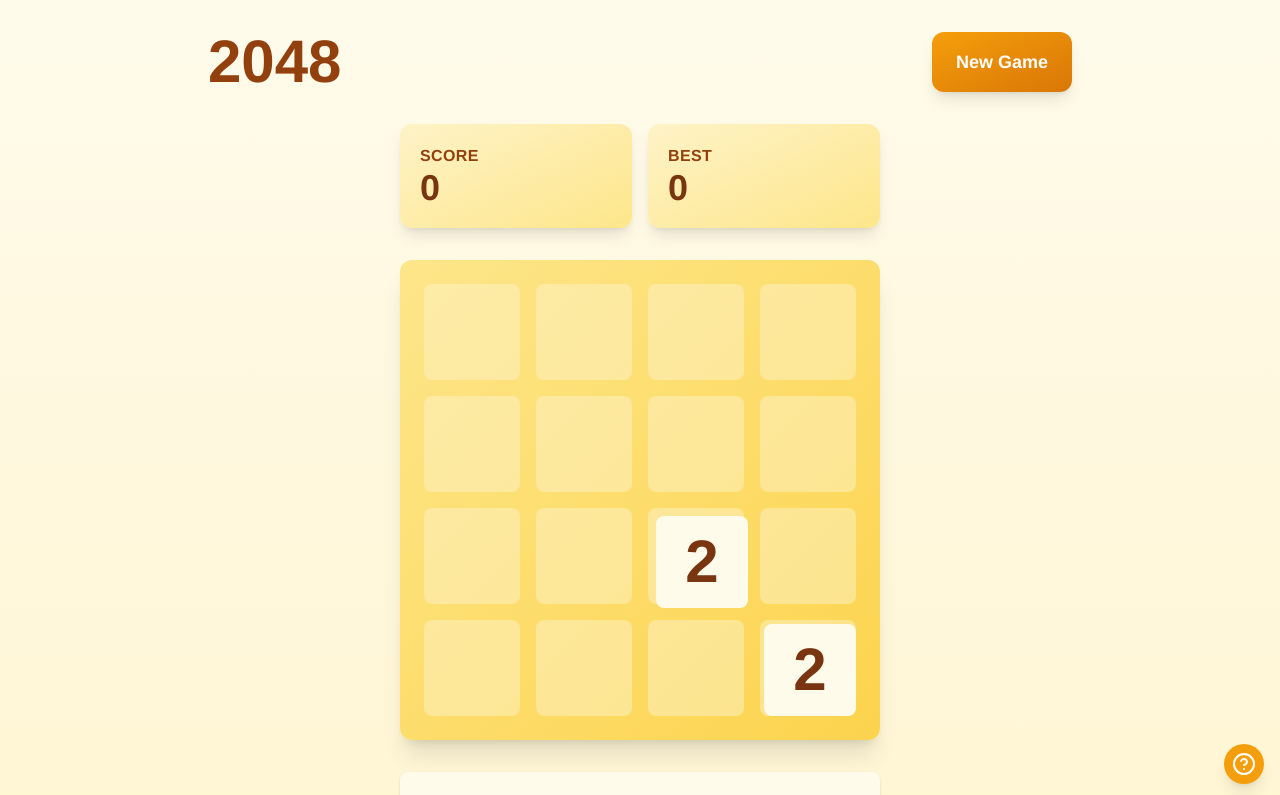
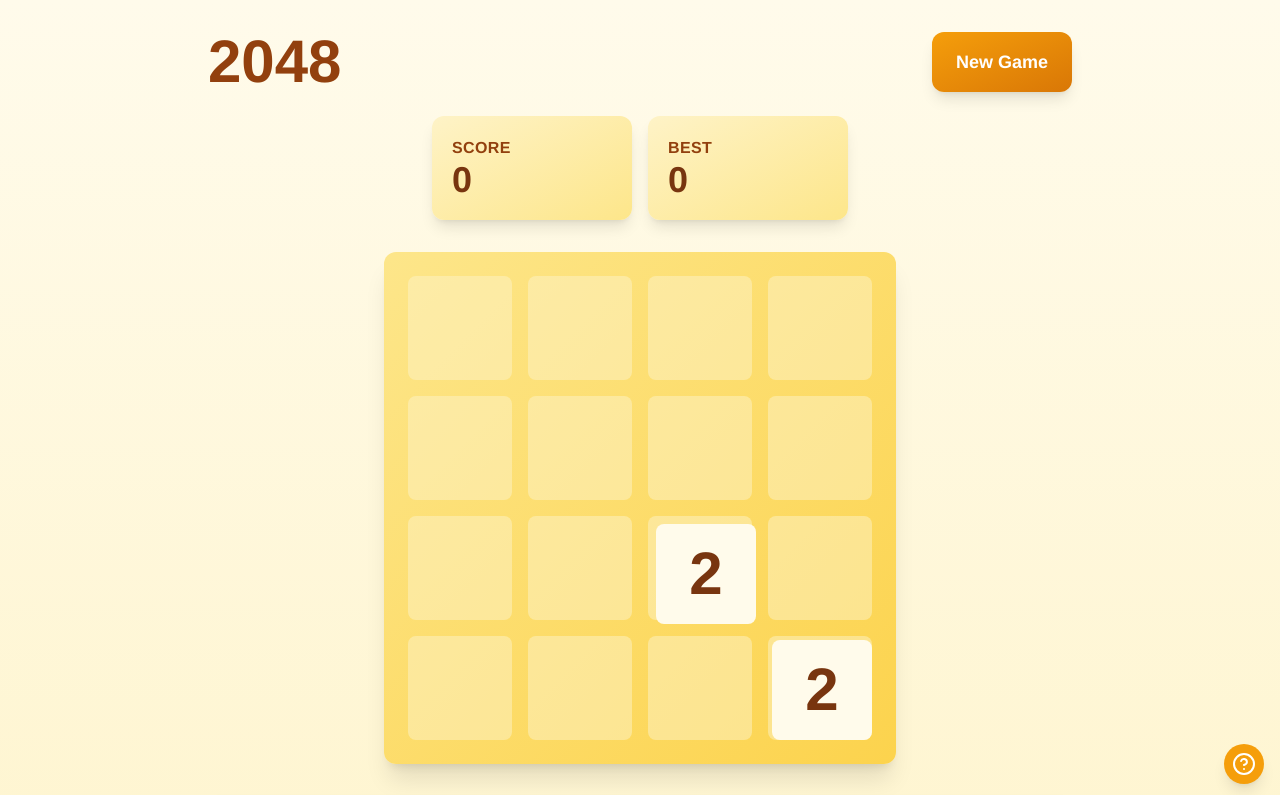
Before and after one commit to RohitKonge/twozerofoureight, a React (Vite) app: page / in a window 1280 px wide. Shown: the top 795 px of the page. Built offline with nearby package versions, Linux system fonts and the light colour scheme.

Commit message:
made changes

```diff
--- a/src/App.tsx
+++ b/src/App.tsx
@@ -5,34 +5,45 @@ import { RefreshCw } from 'lucide-react';
 import useGameLogic from './hooks/useGameLogic';
 
 function App() {
-  const { resetGame } = useGameLogic();
+  const { resetGame, score, bestScore } = useGameLogic();
 
   return (
     <div className="min-h-screen bg-gradient-to-b from-amber-50 to-amber-100 flex flex-col items-center">
-      <header className="w-full max-w-4xl mx-auto py-8 px-4">
-        <div className="flex justify-between items-center">
+      <div className="w-full max-w-4xl mx-auto py-8 px-4">
+        <div className="flex justify-between items-start">
           <h1 className="text-5xl md:text-6xl font-bold text-amber-800">2048</h1>
           <button
             onClick={resetGame}
             className="bg-gradient-to-br from-amber-500 to-amber-600 hover:from-amber-600 hover:to-amber-700 text-white font-bold py-4 px-6 rounded-xl transition-all duration-200 shadow-lg flex items-center justify-center"
             aria-label="New Game"
           >
-            {/* <RefreshCw size={24} className="mr-2" /> */}
             <span className="text-lg">New Game</span>
           </button>
         </div>
-      </header>
 
-      <main className="w-full max-w-lg mx-auto px-4 pb-1">
-        <Board />
+        {/* Score display */}
+        <div className="flex justify-center mt-6 mb-8">
+          <div className="bg-gradient-to-br from-amber-100 to-amber-200 rounded-xl p-5 shadow-lg flex-1 mr-4 max-w-[200px]">
+            <div className="text-base text-amber-800 font-bold uppercase tracking-wide">Score</div>
+            <div className="text-4xl font-bold text-amber-900">{score}</div>
+          </div>
+          <div className="bg-gradient-to-br from-amber-100 to-amber-200 rounded-xl p-5 shadow-lg flex-1 max-w-[200px]">
+            <div className="text-base text-amber-800 font-bold uppercase tracking-wide">Best</div>
+            <div className="text-4xl font-bold text-amber-900">{bestScore}</div>
+          </div>
+        </div>
 
-        <div className="mt-8 text-base text-amber-700 bg-amber-50 p-6 rounded-lg shadow">
-          <p className="mb-2"><strong>HOW TO PLAY:</strong> Use your arrow keys to move the tiles. When two tiles with the same number touch, they merge into one!</p>
-          <p className="mb-4">Try to reach the <strong>2048 tile</strong> to win, but keep playing for a higher score!</p>
+        <div className="mt-4">
+          <Board />
 
-          <p className="text-amber-700">2048 is an easy and fun puzzle game. Even if you don't love numbers you will love this classic game. It is played on a 4x4 grid using the arrows or W, A, S, D keys alternatively. Every time you press a key - all tiles slide. Tiles with the same value that bump into one-another are merged. Although there might be an optimal strategy to play, there is always some level of chance. If you beat the game and would like to master it, try to finish with a smaller score. That would mean that you finished with less moves.</p>
+          <div className="mt-8 text-base text-amber-700 bg-amber-50 p-6 rounded-lg shadow">
+            <p className="mb-2"><strong>HOW TO PLAY:</strong> Use your arrow keys to move the tiles. When two tiles with the same number touch, they merge into one!</p>
+            <p className="mb-4">Try to reach the <strong>2048 tile</strong> to win, but keep playing for a higher score!</p>
+
+            <p className="text-amber-700">2048 is an easy and fun puzzle game. Even if you don't love numbers you will love this classic game. It is played on a 4x4 grid using the arrows or W, A, S, D keys alternatively. Every time you press a key - all tiles slide. Tiles with the same value that bump into one-another are merged. Although there might be an optimal strategy to play, there is always some level of chance. If you beat the game and would like to master it, try to finish with a smaller score. That would mean that you finished with less moves.</p>
+          </div>
         </div>
-      </main>
+      </div>
 
       <footer className="mt-auto py-4 text-center text-amber-700 text-sm">
         <p>Play 2048 © 2002-2025 Adam Smith. All rights Reserved.</p>
--- a/src/components/Board.tsx
+++ b/src/components/Board.tsx
@@ -7,10 +7,9 @@ import { RefreshCw } from 'lucide-react';
 const Board: React.FC = () => {
   const {
     grid,
-    score,
-    bestScore,
     gameOver,
     won,
+    score,
     handleKeyDown,
     resetGame,
     initializeTouchListeners
@@ -31,18 +30,6 @@ const Board: React.FC = () => {
 
   return (
     <div className="relative w-full max-w-lg mx-auto">
-      {/* Score display */}
-      <div className="flex justify-between mb-8">
-        <div className="bg-gradient-to-br from-amber-100 to-amber-200 rounded-xl p-5 shadow-lg flex-1 mr-4">
-          <div className="text-base text-amber-800 font-bold uppercase tracking-wide">Score</div>
-          <div className="text-4xl font-bold text-amber-900">{score}</div>
-        </div>
-        <div className="bg-gradient-to-br from-amber-100 to-amber-200 rounded-xl p-5 shadow-lg flex-1">
-          <div className="text-base text-amber-800 font-bold uppercase tracking-wide">Best</div>
-          <div className="text-4xl font-bold text-amber-900">{bestScore}</div>
-        </div>
-      </div>
-
       {/* Game board */}
       <div className="bg-gradient-to-br from-amber-200 to-amber-300 rounded-xl p-6 shadow-xl">
         <div className="relative grid grid-cols-4 gap-4">
```
